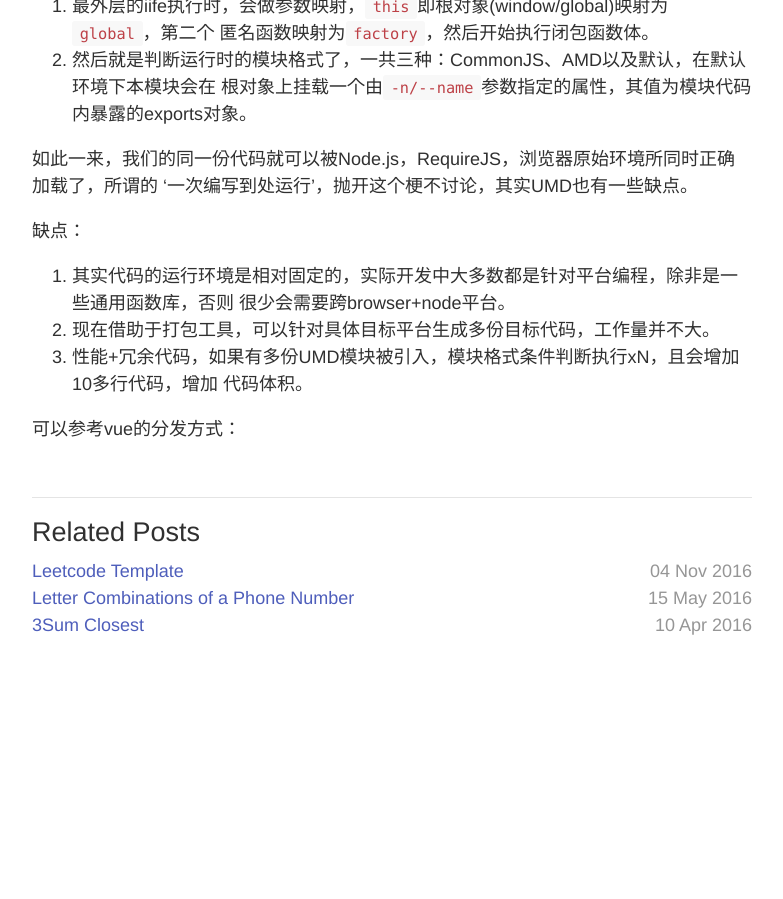
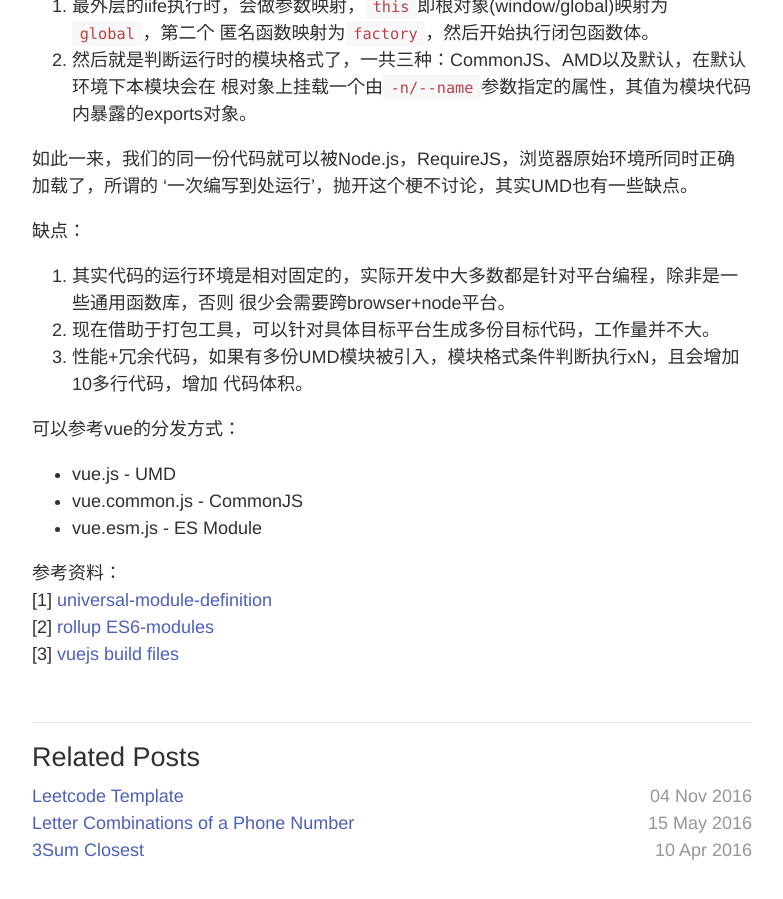
Before and after one commit to skylerlee/codelet, a Jekyll site: the page built from _posts/2016-12-12-javascript-umd.md, in a window 1280 px wide and 900 px high, scrolled down 1290 px. Shown: the whole window, without its empty margins (248-1031 px from the left). Built offline with Jekyll 4.4.1, drawn with Linux system fonts in a browser that asks for light colours; before the commit the page ends 1965 px from its top, so only the background shows below that.

Commit message:
Update refs

```diff
--- a/_posts/2016-12-12-javascript-umd.md
+++ b/_posts/2016-12-12-javascript-umd.md
@@ -66,3 +66,11 @@ umd据说可以适配所有的模块环境，那么我们就先输出一个umd
 代码体积。
 
 可以参考vue的分发方式：
+* vue.js - UMD
+* vue.common.js - CommonJS
+* vue.esm.js - ES Module
+
+参考资料：
+[1] [universal-module-definition](https://github.com/umdjs/umd#umd-universal-module-definition)
+[2] [rollup ES6-modules](https://github.com/rollup/rollup/wiki/ES6-modules#why-use-modules-at-all)
+[3] [vuejs build files](https://github.com/vuejs/vue/tree/dev/dist#explanation-of-build-files)
```
